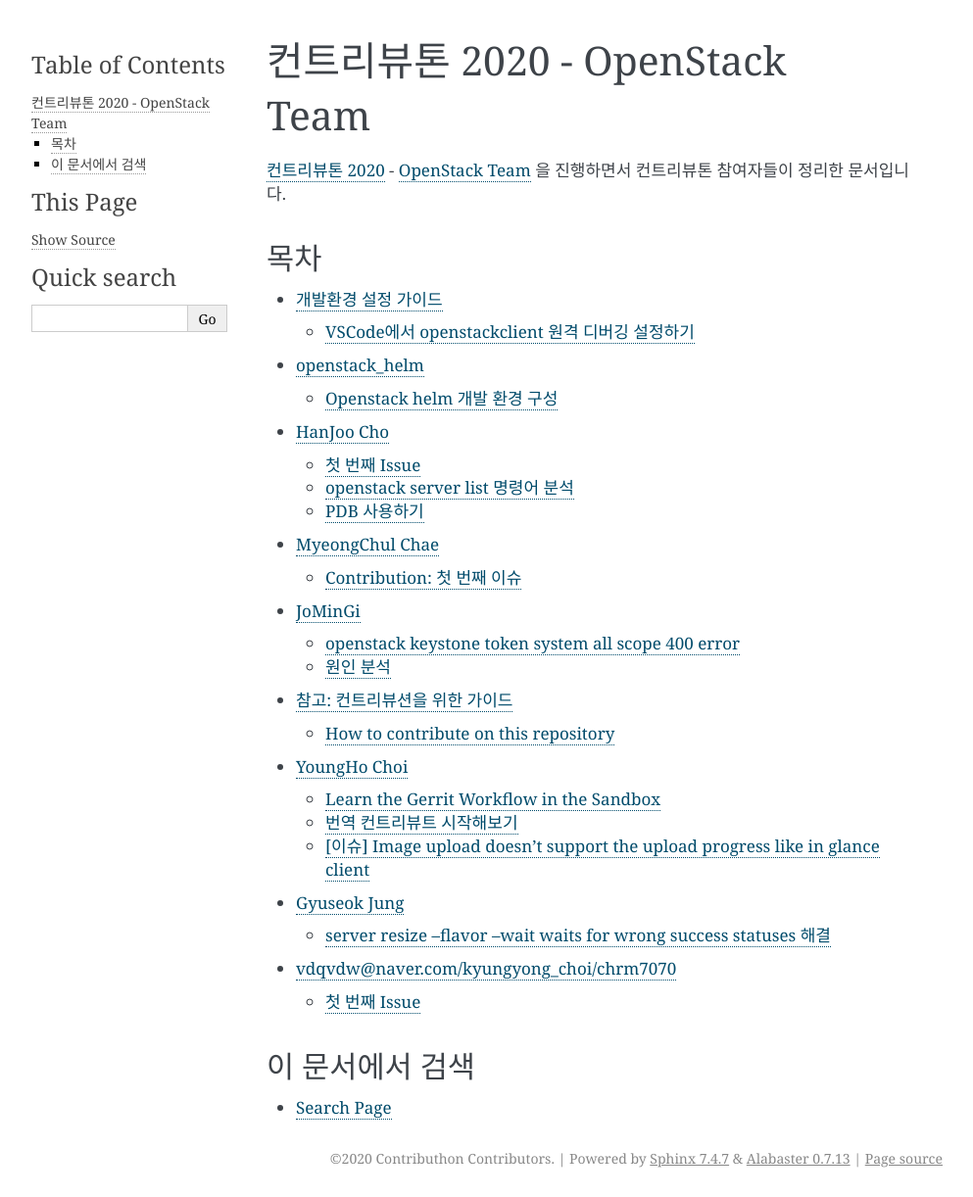
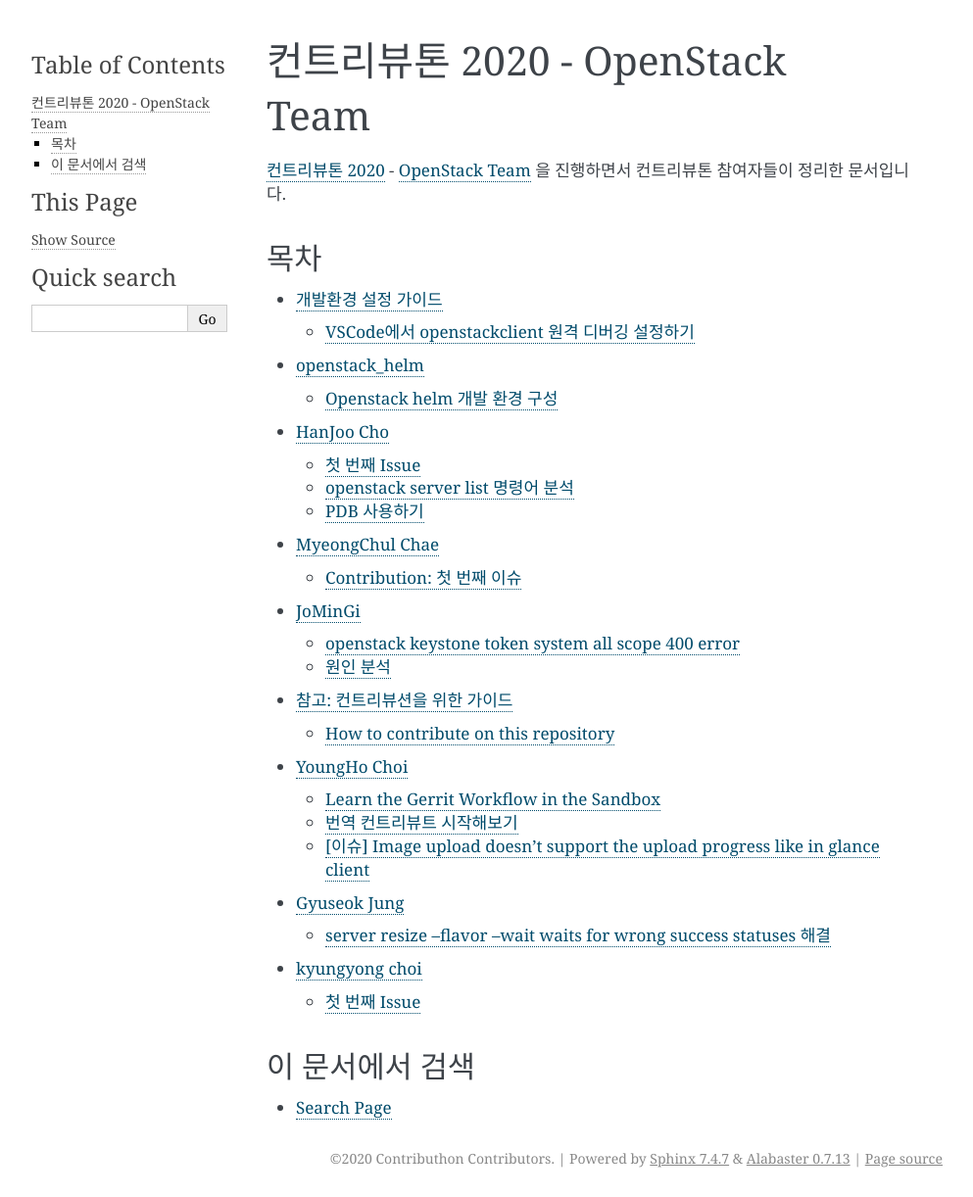
Before and after one commit to openstack-kr/contributhon-2020, a Sphinx documentation site: the page built from doc/source/index.rst, in a window 1280 px wide. Shown: the whole page at 98% size, without its empty margins (148-1141 px from the left). Built offline with Sphinx 7.4.7, drawn with Linux system fonts in a browser that asks for light colours; the version number could not be read and is left out.

Commit message:
update title of index

```diff
--- a/doc/source/kyungyong_choi/index.rst
+++ b/doc/source/kyungyong_choi/index.rst
@@ -1,8 +1,8 @@
 .. _kyungyong_choi:
 
-========================================
-vdqvdw@naver.com/kyungyong_choi/chrm7070
-========================================
+==============
+kyungyong choi
+==============
 
 .. toctree::
    :maxdepth: 1
```
